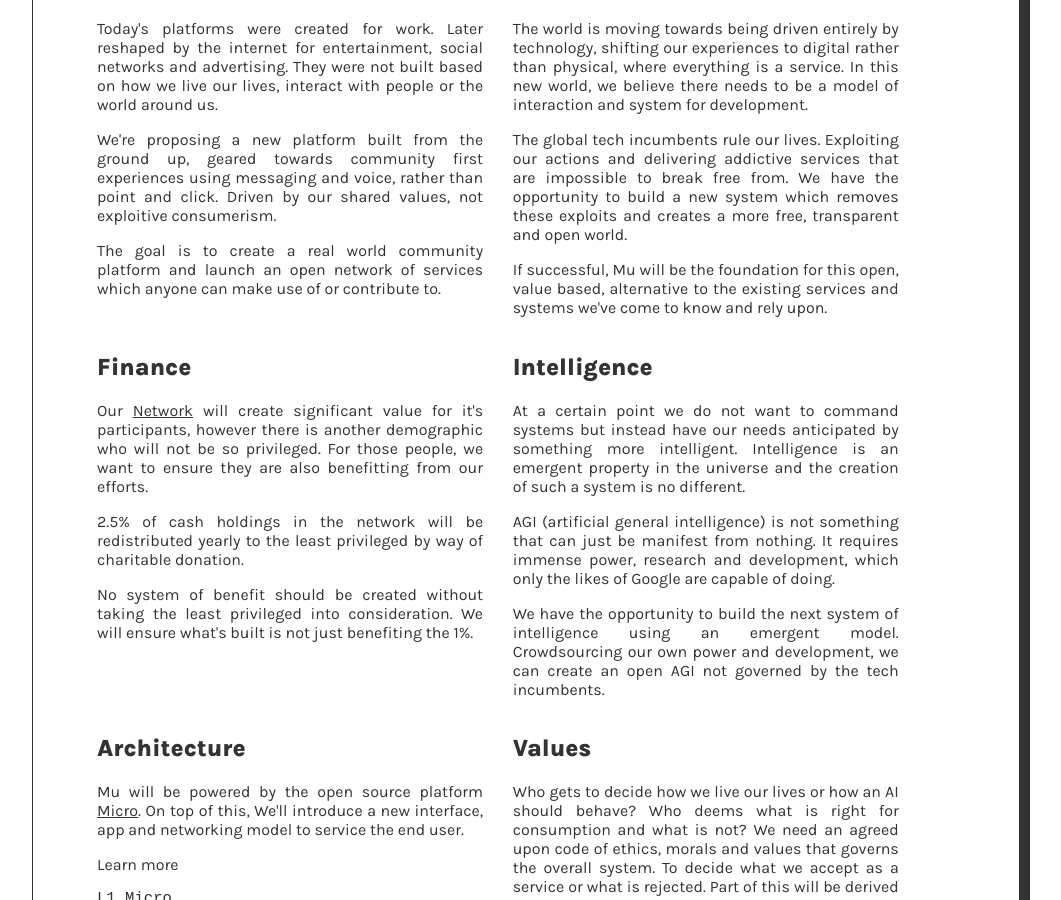
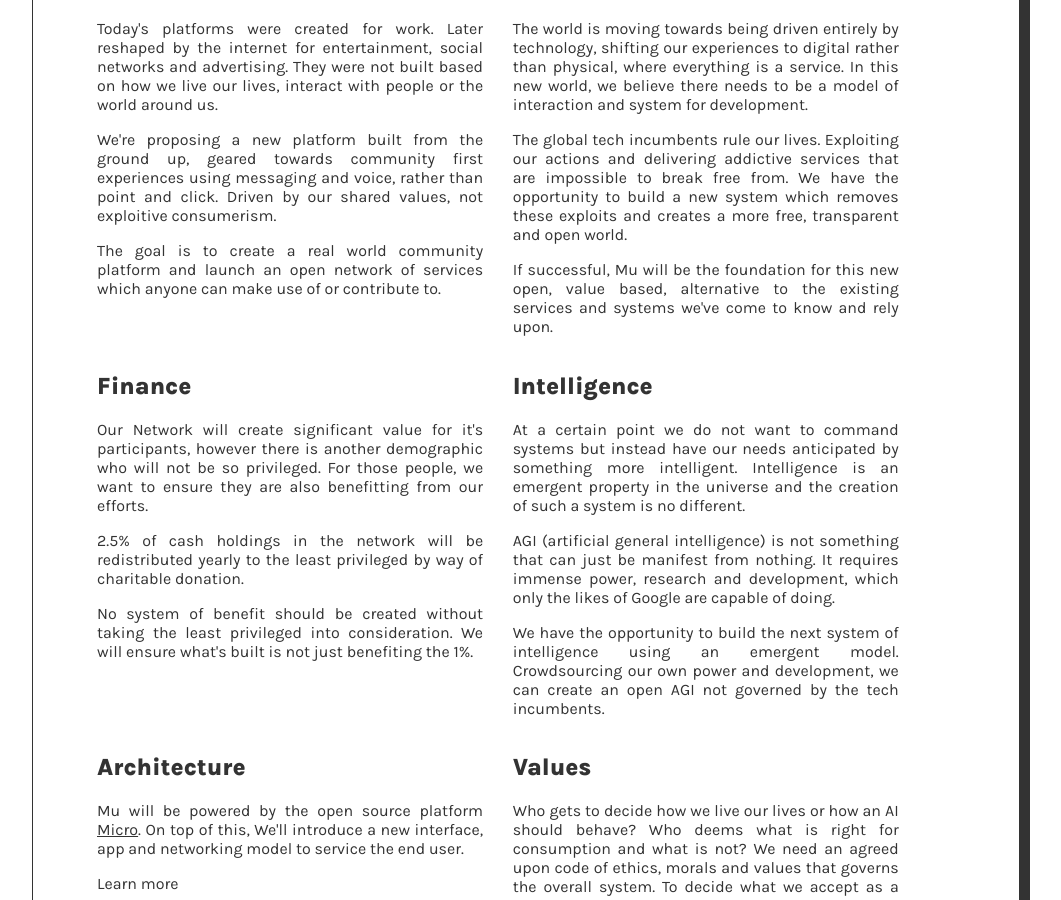
Before and after one commit to muxyz/website, a Jekyll site: the page built from manifesto.md, in a window 1280 px wide and 900 px high, scrolled down 377 px. Shown: the whole window, without its empty margins (114-1175 px from the left). Built offline with Jekyll 4.4.1, drawn with Linux system fonts in a browser that asks for light colours.

Commit message:
Update manifesto.md

```diff
--- a/manifesto.md
+++ b/manifesto.md
@@ -39,7 +39,7 @@
 build a new system which removes these exploits and creates a more free, transparent and open world.
 </p>
 <p>
-If successful, Mu will be the foundation for this open, value based, alternative to the existing services and systems
+If successful, Mu will be the foundation for this new open, value based, alternative to the existing services and systems
 we've come to know and rely upon.
 </p>
 </div>
@@ -48,7 +48,7 @@
 <h2>Finance</h2>
 
 <p>
-Our <a href="/network">Network</a> will create significant value for it's participants, however there is another
+Our Network will create significant value for it's participants, however there is another
 demographic who will not be so privileged. For those people, we want to ensure they are also benefitting from our efforts.
 </p>
 
```
